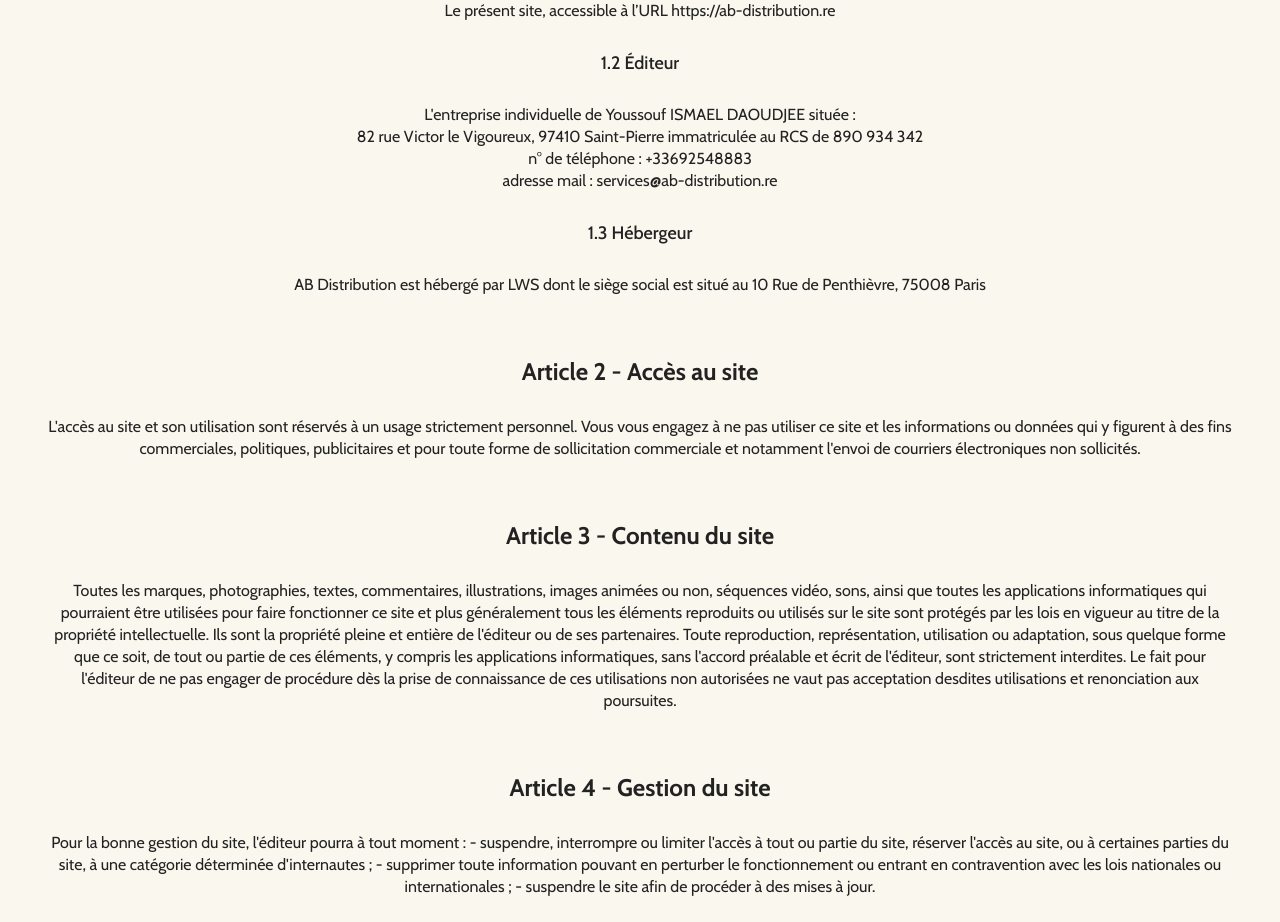
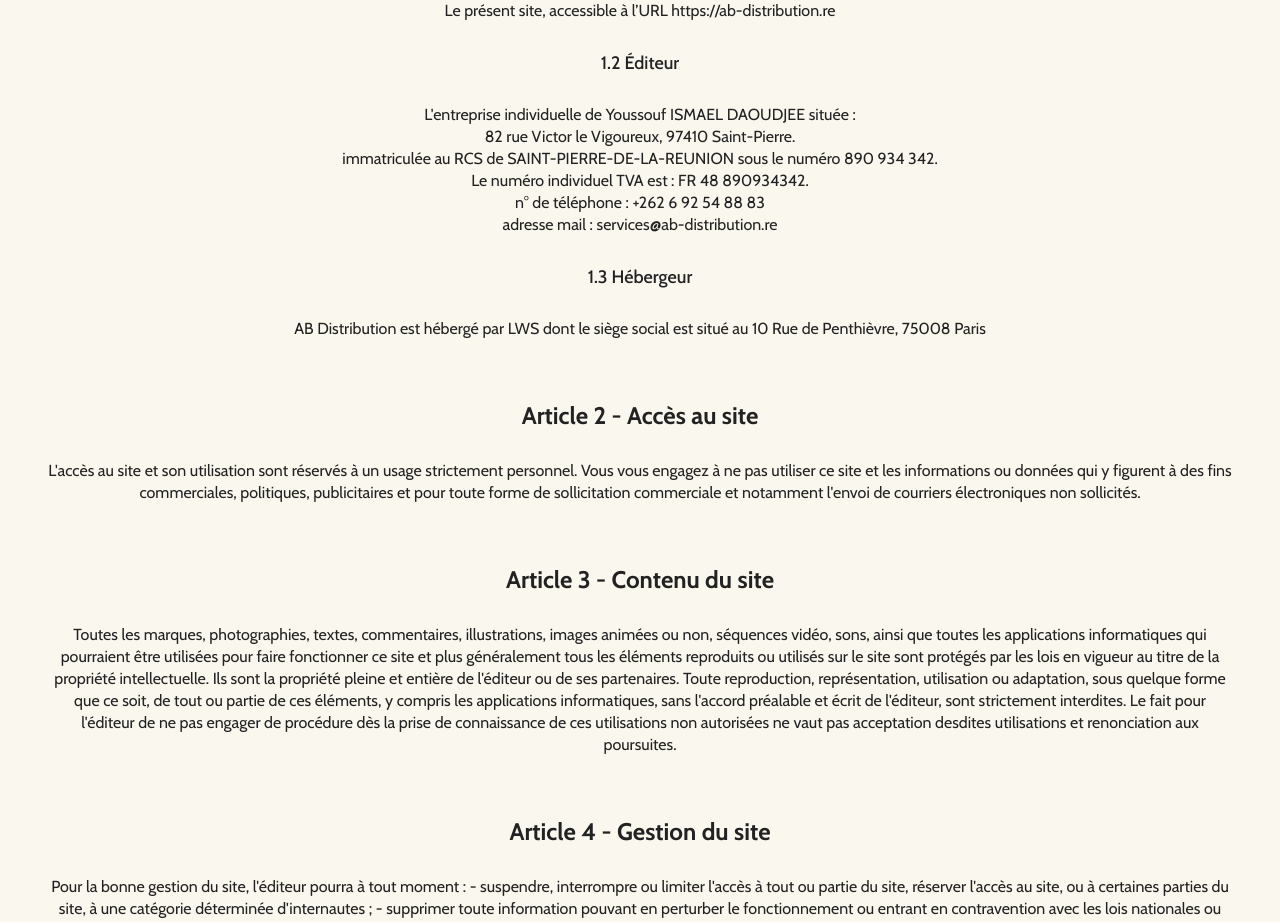
Before and after one commit to vittoriobusatta/AB-Distribution, a React (Create React App) app: page /mentions-legales in a window 1280 px wide. Shown: the part 1220-2142 px from the top of the page. Built offline with nearby package versions, Linux system fonts and the light colour scheme.

Commit message:
test image quality

```diff
--- a/src/components/PageSection/Bodymist/Bodymist.js
+++ b/src/components/PageSection/Bodymist/Bodymist.js
@@ -6,7 +6,7 @@
 import loyalImage from "./images/loyal.webp";
 import braveImage from "./images/brave.webp";
 import creativeImage from "./images/creative.webp";
-import dynamicImage from "./images/dynamic.webp";
+import dynamicImage from "./images/dynamic.png";
 import { Item } from "../PageCommon";
 import {
   albraSans,
@@ -22,8 +22,8 @@
 import styled from "styled-components";
 
 const loyal = "#0088AE";
-const dynamic = "#984088";
-const creative = "#E7DD08";
+const dynamic = "#D4422C";
+const creative = "#F8E64B";
 const brave = "#CF3911";
 
 const Wrapper = styled.section`
@@ -85,7 +85,7 @@
       background-clip: text;
       -webkit-background-clip: text;
       color: transparent;
-      background-image: linear-gradient(90deg, rgba(0,137,174,1) 0%, rgba(0,137,174,1) 37%, rgba(0,117,161,1) 78%, rgba(54,91,118,1) 100%);
+      background-image: linear-gradient(90deg, rgba(54,91,118,1) 4%, rgba(0,137,174,1) 38%);
       &::after {
         content: "La magie des arômes";
         color: #2f5e7b;
@@ -95,7 +95,7 @@
       background-clip: text;
       -webkit-background-clip: text;
       color: transparent;
-      background-image: linear-gradient(90deg, rgba(207,57,16,1) 37%, rgba(201,50,20,1) 58%, rgba(167,72,44,1) 78%);
+      background-image: linear-gradient(90deg, rgba(152,58,25,1) 4%, rgba(207,57,16,1) 38%);
       &::after {
         content: "Une ambiance paisible";
         color: #b24528;
@@ -105,7 +105,7 @@
       background-clip: text;
       -webkit-background-clip: text;
       color: transparent;
-      background-image: linear-gradient(90deg, rgba(248,230,75,1) 37%, rgba(205,212,0,1) 58%, rgba(185,205,85,1) 78%);
+      background-image: linear-gradient(90deg, rgba(185,205,85,1) 4%, rgba(248,230,75,1) 38%);
       &::after {
         content: "Un éveil des sens";
         color: #c0d03b;
@@ -115,10 +115,10 @@
       background-clip: text;
       -webkit-background-clip: text;
       color: transparent;
-      background-image: linear-gradient(90deg, rgba(212,66,44,1) 4%, rgba(211,23,37,1) 37%, rgba(173,30,92,1) 58%, rgba(158,85,151,1) 78%);;
+      background-image: linear-gradient(90deg, rgba(158,85,151,1) 4%, rgba(212,66,44,1) 38%);
       &::after {
         content: "Un souffle de pureté";
-        color: #cf3911;
+        color: #984088;
       }
     }
   }
@@ -316,13 +316,13 @@
       color: ${brave};
     }
     &.creative_active {
+      color: ${creative};
+    }
+    &.creative_color {
       color: #c0d03b;
     }
-    &.creative_color {
-      color: ${creative};
-    }
     &.dynamic_active {
-      color: #cf3911;
+      color: #984088;
     }
     &.dynamic_color {
       color: ${dynamic};
--- a/src/components/PageSection/LegalNotice/LegalNotice.js
+++ b/src/components/PageSection/LegalNotice/LegalNotice.js
@@ -92,10 +92,13 @@
             L'entreprise individuelle de Youssouf ISMAEL DAOUDJEE située :
           </Content>
           <Content>
-            82 rue Victor le Vigoureux, 97410 Saint-Pierre immatriculée au RCS
-            de 890 934 342
+            82 rue Victor le Vigoureux, 97410 Saint-Pierre.
           </Content>
-          <Content>n° de téléphone : +33692548883</Content>
+          <Content>immatriculée au RCS
+            de SAINT-PIERRE-DE-LA-REUNION sous le numéro 890 934 342.
+            </Content>
+            <Content>Le numéro individuel TVA est : FR 48 890934342.</Content>
+          <Content>n° de téléphone : +262 6 92 54 88 83</Content>
           <Content>adresse mail : services@ab-distribution.re</Content>
           <SubArticle>1.3 Hébergeur</SubArticle>
           <Content>
```
Also changed, not shown: src/components/PageSection/Bodymist/images/dynamic.png (added).
